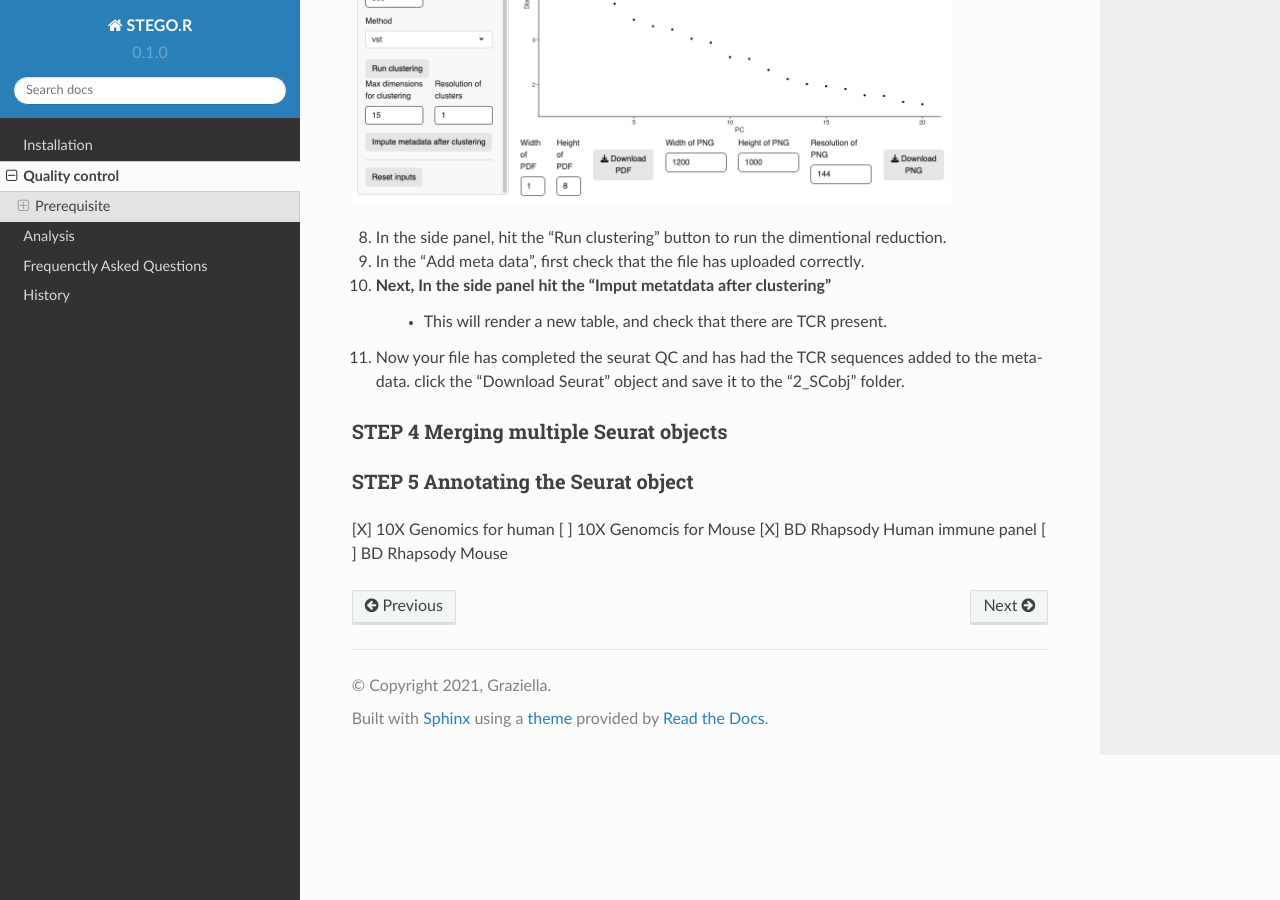
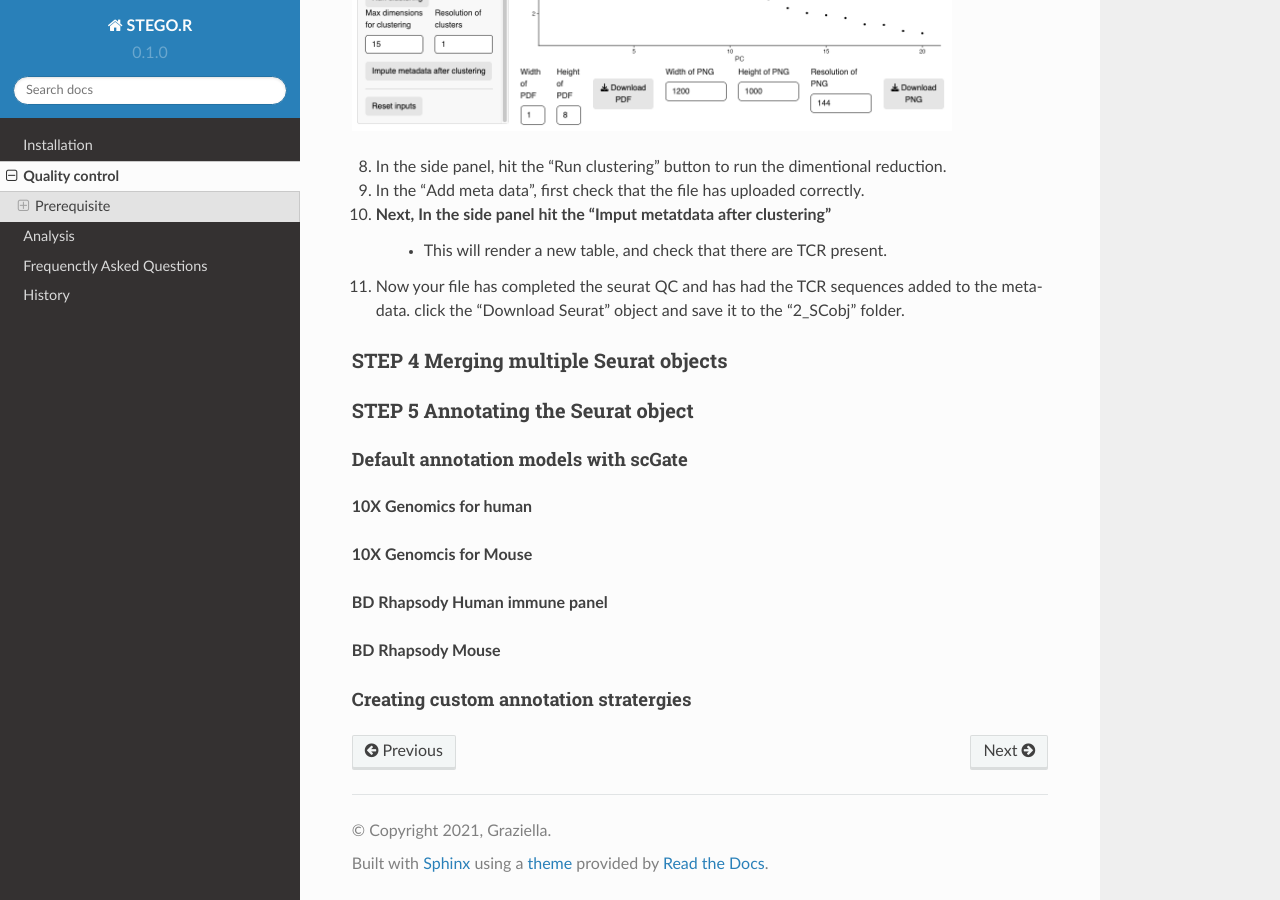
Before and after one commit to KerryAM-R/STEGOR, a Sphinx documentation site: the page built from docs/source/2.QualityControl.rst, in a window 1280 px wide and 900 px high, scrolled down 4978 px. Built offline with Sphinx 7.4.7 and the Read the Docs theme 2.0.0, drawn with Linux system fonts in a browser that asks for light colours; cross-references to code outside the pages are shown as plain code; some of the changed text lies outside the part shown.

Commit message:
Update 2.QualityControl.rst

```diff
--- a/docs/source/2.QualityControl.rst
+++ b/docs/source/2.QualityControl.rst
@@ -95,7 +86,8 @@
       - Table for analysis: Download the table to the "3_Analysis" section; make sure you add the **AG_** or **BD_** prefix to the file name.
       - Figures: There use can explore the data and download the clutering network and the corresponding motif. The latter figure is also generated in the "Analysis section".
 
-## **STEP 3** Quality control of one Seurat object and adding the TCR pairing information.
+**STEP 3** Quality control of a Seurat object
+~~~~~~~~~~~~~~~~~~~~~~~~~~~~~~~~~~~~~~~~~~~~~
 
 This section describes the Seurat QC process for human samples with 10x Genomics. I use the S133 sample from GES145370 dataset for the example screen shots.
 
@@ -104,9 +96,6 @@
 3. Select the data origin, as it will change the cut-off settings.
       - 10x Genomics >6000 features (transcripts per cell), are deemed to be doublets.
       - BD Rhapsody Immune panel > 150 features, are deemed to be doublets.
-
-
-
 4.   Check that the file was uploaded
 5.   Look at the first volcano plot "before" tab, as we need to check the cut-off for the MtDNA and rDNA cut-offs
       - MtDNA standard cut-off less than 20%
@@ -137,7 +126,19 @@
 
 **STEP 5** Annotating the Seurat object
 ~~~~~~~~~~~~~~~~~~~~~~~~~~~~~~~~~~~~~~~
-[X] 10X Genomics for human
-[ ] 10X Genomcis for Mouse
-[X] BD Rhapsody Human immune panel
-[ ] BD Rhapsody Mouse
+
+Default annotation models with scGate
+^^^^^^^^^^^^^^^^^^^^^^^^^^^^^^^^^^^^^
+
+
+**10X Genomics for human**
+
+**10X Genomcis for Mouse**
+
+**BD Rhapsody Human immune panel**
+
+**BD Rhapsody Mouse**
+
+
+Creating custom annotation stratergies
+^^^^^^^^^^^^^^^^^^^^^^^^^^^^^^^^^^^^^^
```
Also changed, not shown: other parts of docs/source/2.QualityControl.rst (+0 -9 lines).
